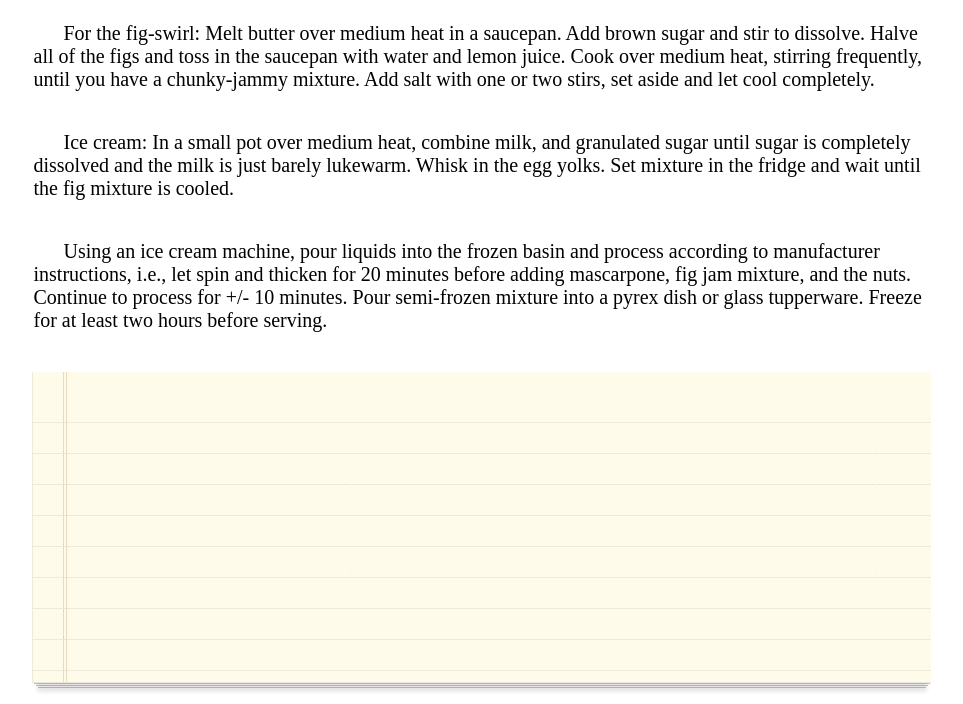
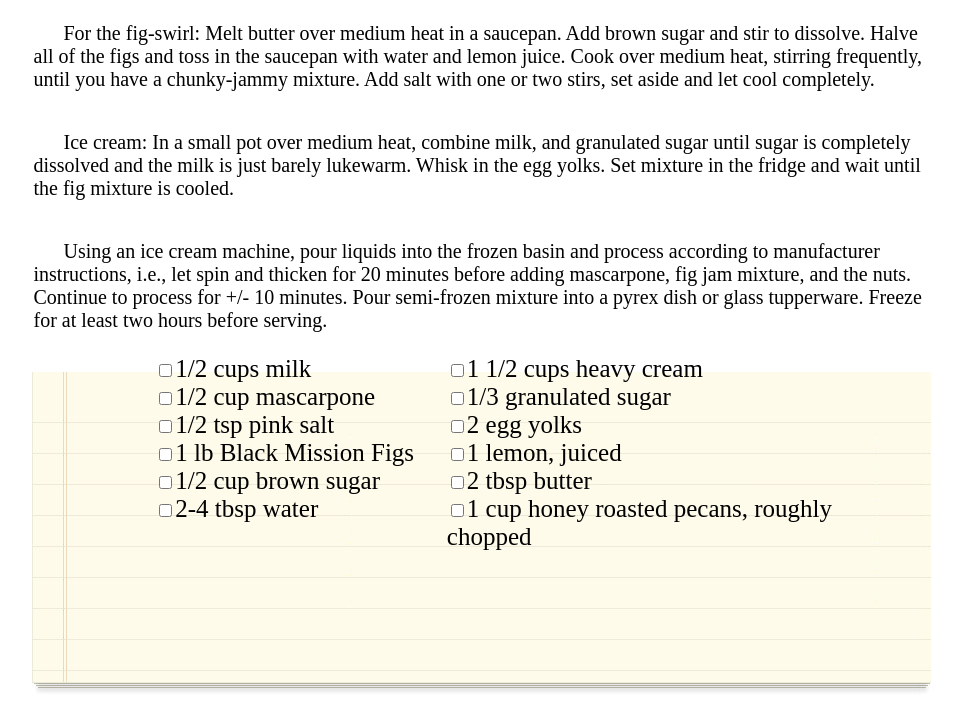
Before and after one commit to triciasawyer/Chocolate-pizza, a plain HTML site: page index.html in a window 1280 px wide. Shown: the part 1078-1782 px from the top of the page, without its empty margins (128-1091 px from the left). Drawn offline with Linux system fonts and the light colour scheme.

Commit message:
fix css for list items

```diff
--- a/styles/main.css
+++ b/styles/main.css
@@ -126,8 +126,8 @@ main h3 {
 .list-one {
     display: flex;
     position: absolute;
-    top: 276%;
-    left: 10%;
+    top: 176%;
+    left: 19%;
     font-size: 25px;
     text-decoration: none;
 }
@@ -135,8 +135,8 @@ main h3 {
 .list-two {
     display: flex;
     position: absolute;
-    top: 276%;
-    right: 20%;
+    top: 176%;
+    right: 25%;
     font-size: 25px;
     text-decoration: none;
 }
```
Also changed, not shown: 1 other file.
